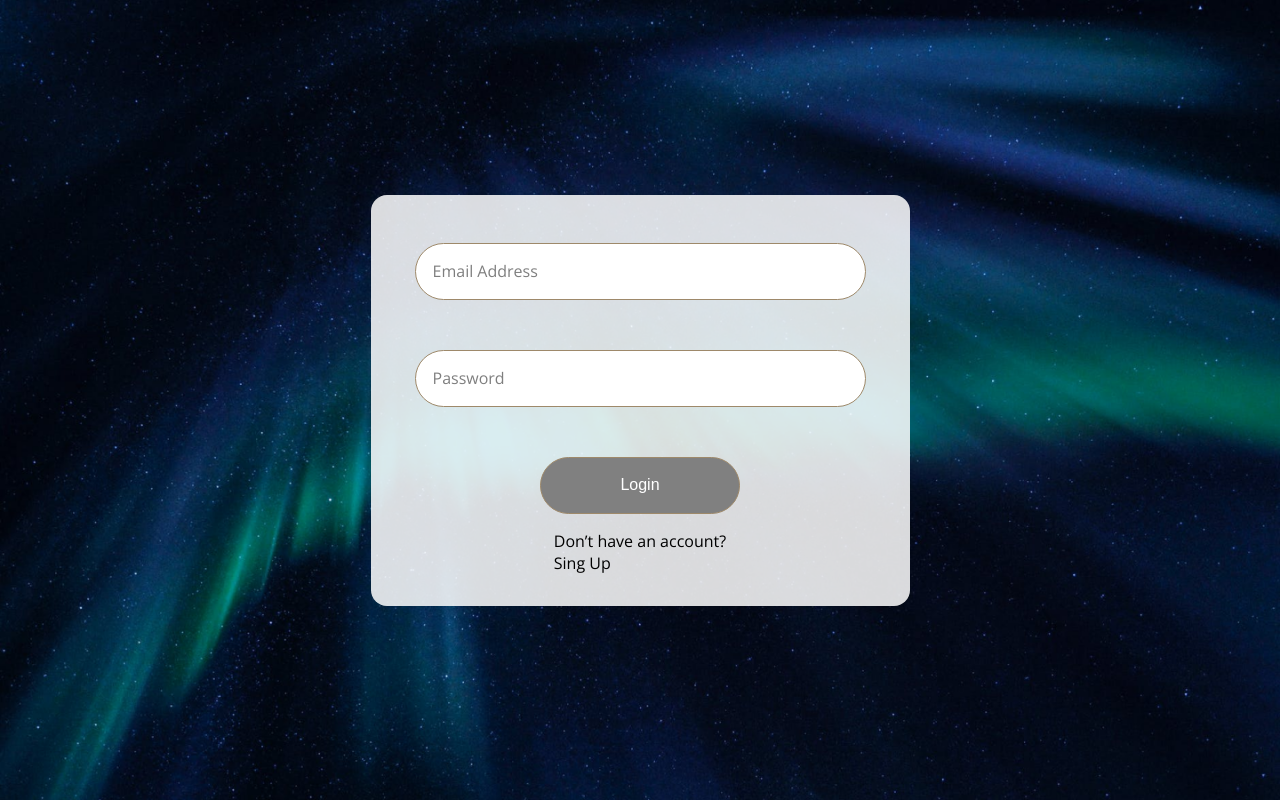
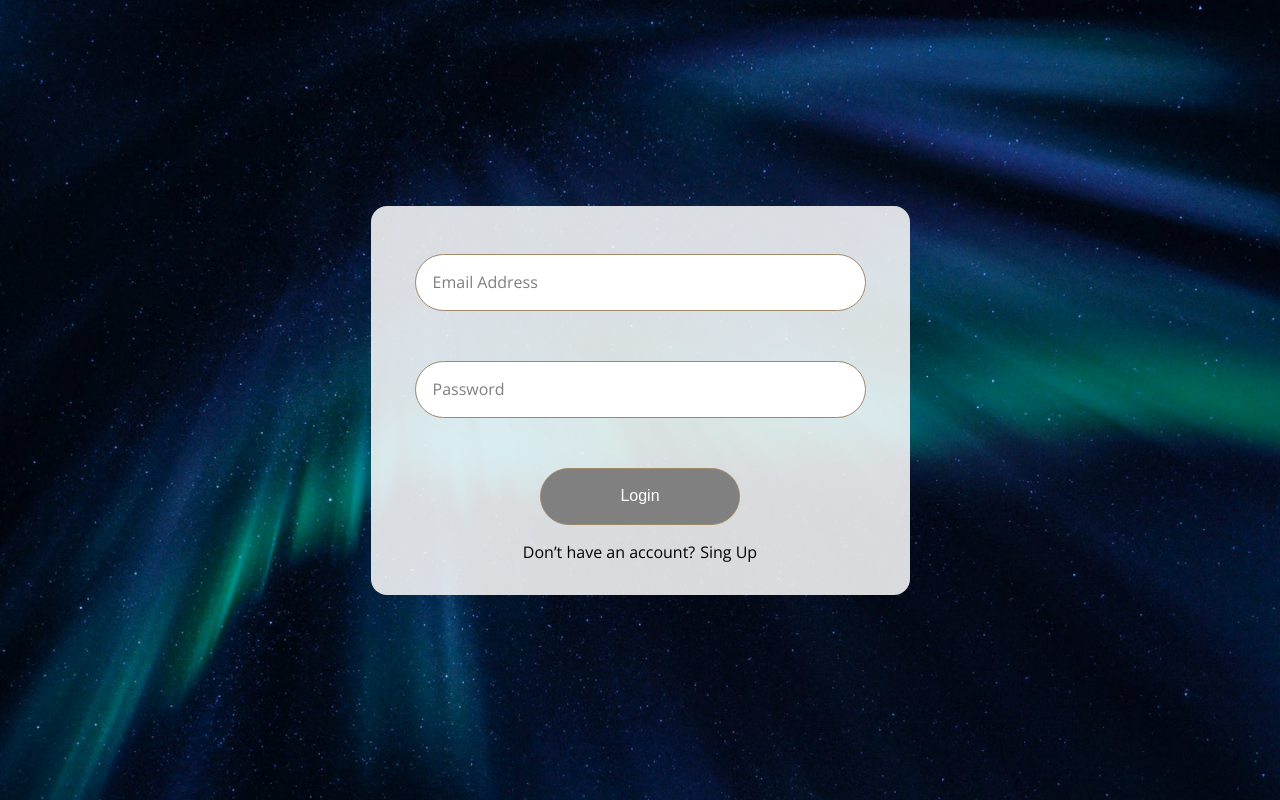
Before and after one commit to drjbrn/auth-page-demo, a React (Create React App) app in the folder authorization-app/: page /login in a window 1280 px wide. Built offline with nearby package versions, Linux system fonts and the light colour scheme; the HTML template or start-up script is replaced by a standard one.

Commit message:
feat: add style for switch button

```diff
--- a/authorization-app/src/App.scss
+++ b/authorization-app/src/App.scss
@@ -7,3 +7,8 @@
   justify-items: center;
   align-items: center;
 }
+
+.switch {
+  display: flex;
+  gap: 5px;
+}
```
